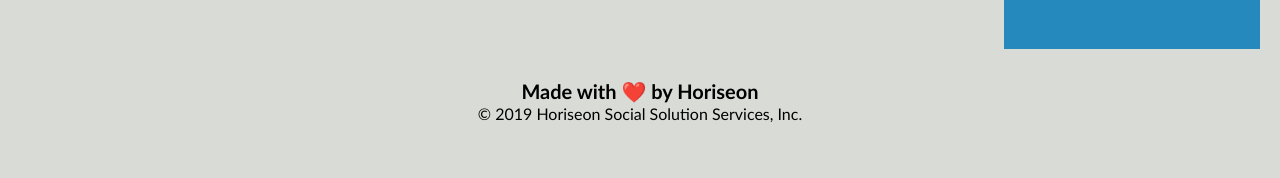
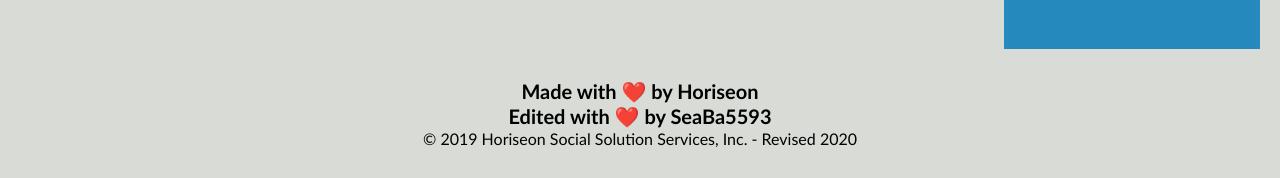
Before and after one commit to SeaBa55/MSU_BC_Homework_1, a plain HTML site: page index.html in a window 1280 px wide. Shown: the part 1870-2048 px from the top of the page. Before the commit the page ends 2023 px from the top, so only its background shows below. Drawn offline with Linux system fonts and the light colour scheme.

Commit message:
Made index.htm easier to read; changed title form website to Horiseon.

```diff
--- a/index.html
+++ b/index.html
@@ -4,12 +4,16 @@
 <head>
     <meta charset="UTF-8" />
     <link rel="stylesheet" href="./assets/css/style.css">
-    <title>website</title>
+    <title>Horiseon</title>
 </head>
 
 <body>
     <div class="header">
-        <h1>Hori<span class="seo">seo</span>n</h1>
+
+        <h1>
+            Hori<span class="seo">seo</span>n
+        </h1>
+
         <div>
             <ul>
                 <li>
@@ -23,9 +27,13 @@
                 </li>
             </ul>
         </div>
+
     </div>
+
     <div class="hero"></div>
+
     <div class="content">
+
         <div class="search-engine-optimization">
             <img src="./assets/images/search-engine-optimization.jpg" class="float-left" />
             <h2>Search Engine Optimization</h2>
@@ -33,6 +41,7 @@
                 The dominance of mobile internet use means that users are searching for the right business as they travel, shop, or sit on their couch at home. Search Engine Optimization (SEO) allows you to increase your visibility and find the right customers for your business.
             </p>
         </div>
+
         <div id="online-reputation-management" class="online-reputation-management">
             <img src="./assets/images/online-reputation-management.jpg" class="float-right" />
             <h2>Online Reputation Management</h2>
@@ -40,6 +49,7 @@
                 The web is full of opinions, and some of these can be negative. Social media allows anyone with an internet connection to say whatever they want about your business. Online Reputation Management gives you the control over what potential customers see when they search for your business.
             </p>
         </div>
+
         <div id="social-media-marketing" class="social-media-marketing">
             <img src="./assets/images/social-media-marketing.jpg" class="float-left" />
             <h2>Social Media Marketing</h2>
@@ -47,8 +57,11 @@
                 Social media continues to have a sizable influence on buying habits. Social media marketing helps you determine which platforms are suited to your brand, using analytics to find the right markets and increase your lead generation.
             </p>
         </div>
+
     </div>
+
     <div class="benefits">
+
         <div class="benefit-lead">
             <h3>Lead Generation</h3>
             <img src="./assets/images/lead-generation.png" />
@@ -56,6 +69,7 @@
                 Inbound strategies for lead generation require less work for your business, bringing customers directly to your website.
             </p>
         </div>
+
         <div class="benefit-brand">
             <h3>Brand Awareness</h3>
             <img src="./assets/images/brand-awareness.png" />
@@ -63,6 +77,7 @@
                 Users find your business through paid and organic searches, increasing the search ranking and visibility for your business.
             </p>
         </div>
+
         <div class="benefit-cost">
             <h3>Cost Management</h3>
             <img src="./assets/images/cost-management.png"></img>
@@ -70,11 +85,14 @@
                 As the search ranking for your business increases, your advertising costs decrease, and you no longer need to advertise your page.
             </p>
         </div>
+
     </div>
+
     <div class="footer">
         <h2>Made with ❤️️ by Horiseon</h2>
+        <h2>Edited with ❤️ by SeaBa5593 </h2>
         <p>
-            &copy; 2019 Horiseon Social Solution Services, Inc.
+            &copy; 2019 Horiseon Social Solution Services, Inc. - Revised 2020
         </p>
     </div>
 </body>
```
Also changed, not shown: 1 other file.
